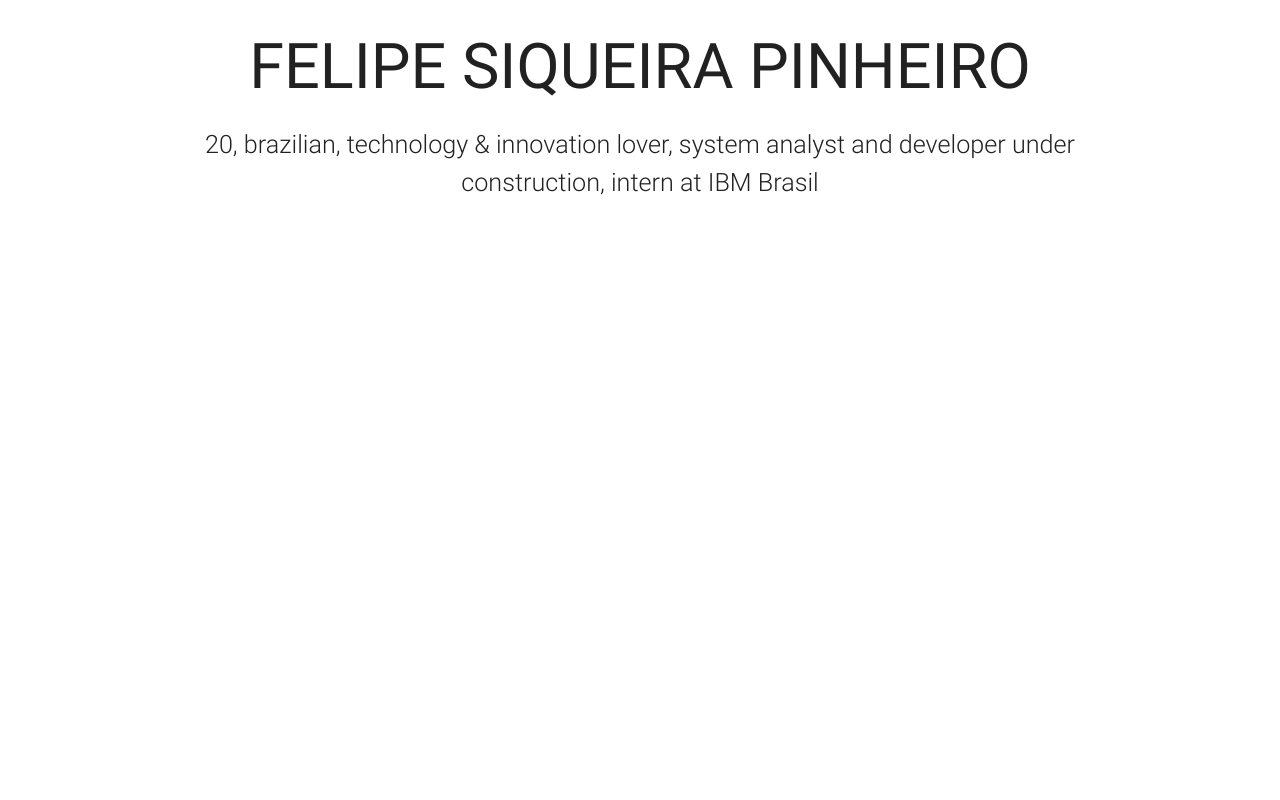
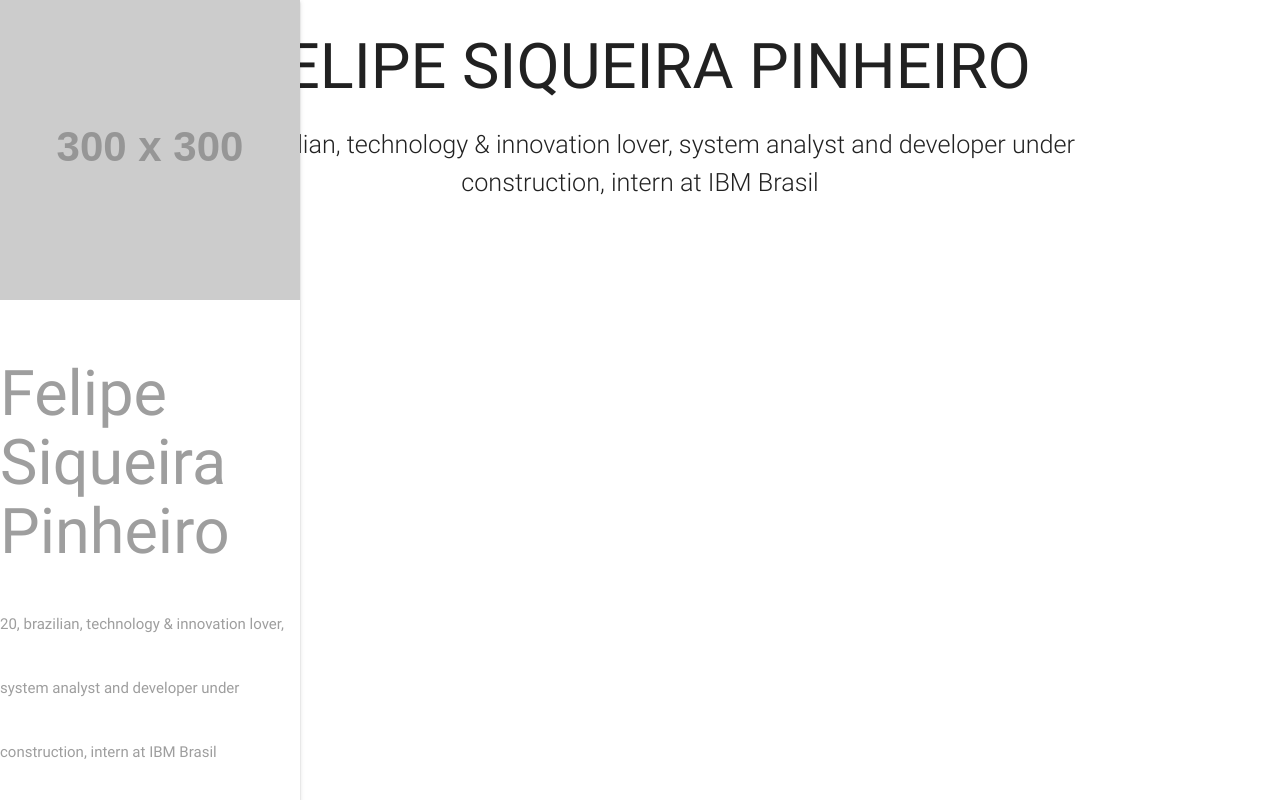
Before and after one commit to fel-siqueira/fel-siqueira.github.io, a plain HTML site: page index.html in a window 1280 px wide. Drawn offline with Linux system fonts and the light colour scheme; placeholder pictures from the web are drawn by us.

Commit message:
Added a sidenav

```diff
--- a/index.html
+++ b/index.html
@@ -14,6 +14,12 @@
   <meta name="viewport" content="width=device-width, initial-scale=1.0">
 </head>
 <body>
+  <header>
+    <nav id="nav-mobile" class="side-nav fixed">
+      <img class="responsive-img" src="https://placehold.it/300x300" alt="">
+      <h1 class="grey-text">Felipe Siqueira Pinheiro</h1>
+      <p class="grey-text">20, brazilian, technology & innovation lover, system analyst and developer under construction, intern at IBM Brasil</p>
+    </nav>
     <div class="container center-align intro">
       <h1 class="name">FELIPE SIQUEIRA PINHEIRO</h1>
       <p class="flow-text">20, brazilian, technology & innovation lover, system analyst and developer under construction, intern at IBM Brasil</p>
```
